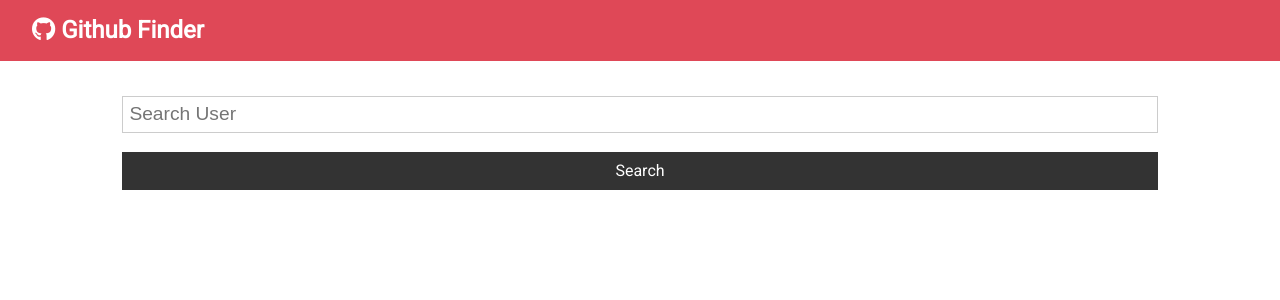
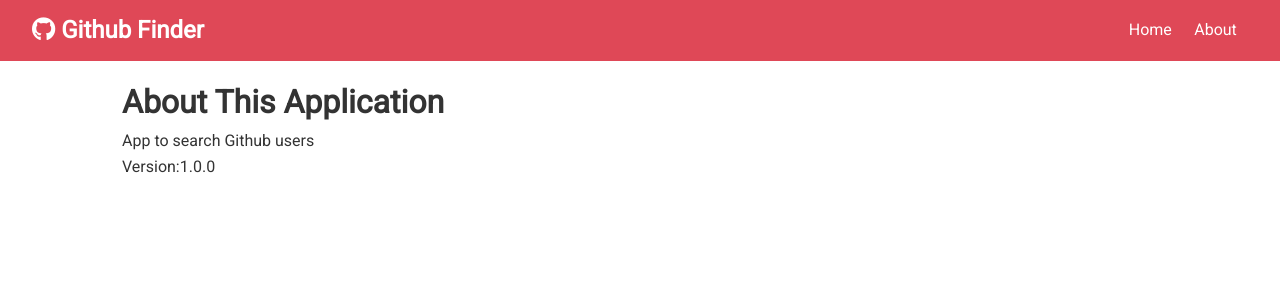
Before and after one commit to musebe/github_finder, a React (Create React App) app: page /about in a window 1280 px wide. Shown: the top 300 px of the page. Built offline with nearby package versions, Linux system fonts and the light colour scheme.

Commit message:
Added user component to display a single user

```diff
--- a/package.json
+++ b/package.json
@@ -6,6 +6,7 @@
     "axios": "^0.19.0",
     "react": "^16.8.6",
     "react-dom": "^16.8.6",
+    "react-router-dom": "^5.0.1",
     "react-scripts": "3.0.1"
   },
   "scripts": {
--- a/src/App.js
+++ b/src/App.js
@@ -1,14 +1,18 @@
-import React, { Component } from 'react';
+import React, { Component, Fragment } from 'react';
+import { BrowserRouter as Router, Switch, Route } from 'react-router-dom';
 import './App.css';
 import Navbar from './components/layout/Navbar';
 import Users from './components/users/Users';
+import User from './components/users/User';
 import Search from './components/users/Search';
+import About from './components/pages/About';
 import Alert from './components/layout/Alert';
 import axios from 'axios';
 
 class App extends Component {
   state = {
     users: [],
+    user:{},
     loading: false,
     alert: null
   };
@@ -37,8 +41,20 @@ class App extends Component {
     this.setState({ users: res.data.items, loading: false });
   };
 
+  //Get single Github User
+
+  getUser = async (username) => {
+    this.setState({ loading: true });
+    const res = await axios.get(
+      `https://api.github.com/users/${username}?client_id=${
+      process.env.REACT_APP_GITHUB_CLIENT_ID
+      }&client_secret=${process.env.REACT_APP_GITHUB_CLIENT_SECRET}`
+    );
+
+    this.setState({ user: res.data, loading: false });
+  }
+
   //clear Users from the state
-
   clearUsers = () => this.setState({ users: [], loading: false });
 
   //Set Alert
@@ -48,12 +64,19 @@ class App extends Component {
     setTimeout(() => this.setState({ alert: null }), 5000);
   };
   render() {
-    const { users, loading } = this.state;
+    const { users,user, loading } = this.state;
     return (
+      <Router>
         <div className='App'>
           <Navbar />
           <div className='container'>
             <Alert alert={this.state.alert} />
+            <Switch>
+              <Route
+                exact
+                path='/'
+                render={props => (
+                  <Fragment>
                     <Search
                       searchUsers={this.searchUsers}
                       clearUsers={this.clearUsers}
@@ -61,8 +84,17 @@ class App extends Component {
                       setAlert={this.setAlert}
                     />
                     <Users loading={loading} users={users} />
+                  </Fragment>
+                )}
+              />
+              <Route exact path='/about' component={About} />
+              <Route exact path='/user/:login' render={props => (
+                <User {...props} getUser={this.getUser} user={user} loading={loading}/>
+              )}/>
+            </Switch>
           </div>
         </div>
+      </Router>
     );
   }
 }
--- a/src/components/layout/Navbar.js
+++ b/src/components/layout/Navbar.js
@@ -1,21 +1,28 @@
 import React from 'react';
-import PropTypes from 'prop-types'
+import PropTypes from 'prop-types';
+import { Link } from 'react-router-dom';
 
- const Navbar = ({icon, title}) =>  {
-
+const Navbar = ({ icon, title }) => {
   return (
     <nav className='navbar bg-primary'>
       <h1>
         <i className={icon} /> {title}
       </h1>
+      <ul>
+        <li>
+          <Link to='/'>Home</Link>
+        </li>
+        <li>
+          <Link to='/about'>About</Link>
+        </li>
+      </ul>
     </nav>
   );
-
-}
+};
 
 Navbar.defaultProps = {
-  title: "Github Finder",
-  icon: "fab fa-github"
+  title: 'Github Finder',
+  icon: 'fab fa-github'
 };
 
 Navbar.propTypes = {
--- /dev/null
+++ b/src/components/pages/About.js
@@ -0,0 +1,13 @@
+import React,{Fragment} from 'react'
+
+const About = () => {
+  return (
+    <Fragment>
+      <h1>About This Application</h1>
+      <p>App to search Github users</p>
+      <p>Version:1.0.0</p>
+    </Fragment>
+  )
+}
+
+export default About
--- /dev/null
+++ b/src/components/users/User.js
@@ -0,0 +1,28 @@
+import React, { Component } from 'react';
+
+export class User extends Component {
+  componentDidMount() {
+    this.props.getUser(this.props.match.params.login);
+  }
+  render() {
+    const {
+      name,
+      avatar_url,
+      location,
+      bio,
+      blog,
+      login,
+      html_url,
+      followers,
+      following,
+      public_repos,
+      public_gists,
+      hireable
+    } = this.props.user;
+
+    const { loading } = this.props;
+    return <div>User</div>;
+  }
+}
+
+export default User;
--- a/src/components/users/UserItem.js
+++ b/src/components/users/UserItem.js
@@ -1,7 +1,8 @@
-import React  from 'react';
-import PropTypes from 'prop-types'
+import React from 'react';
+import PropTypes from 'prop-types';
+import { Link } from 'react-router-dom';
 
-const UserItem = ({user: { login, avatar_url, html_url}}) => {
+const UserItem = ({ user: { login, avatar_url, html_url } }) => {
   return (
     <div className='card text-center'>
       <img
@@ -12,17 +13,16 @@ const UserItem = ({user: { login, avatar_url, html_url}}) => {
       />
       <h3>{login}</h3>
       <div>
-          <a href={html_url} className='btn btn-dark btn-sm my-1'>
+        <Link to={`/user/${login}`} className='btn btn-dark btn-sm my-1'>
           More
-          </a>
+        </Link>
       </div>
     </div>
   );
-
-}
+};
 
 UserItem.propTypes = {
- user:PropTypes.object.isRequired,
-}
+  user: PropTypes.object.isRequired
+};
 
 export default UserItem;
```
Also changed, not shown: 1 other file (tests, documents, lock files or other folders). Lines whose indentation alone changed are shown as unchanged.
